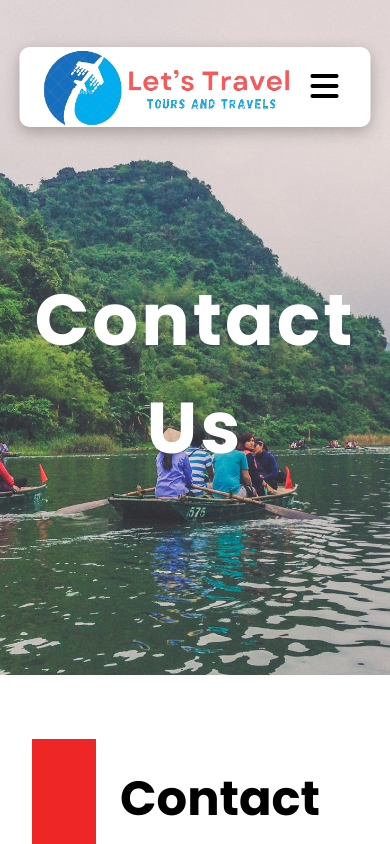
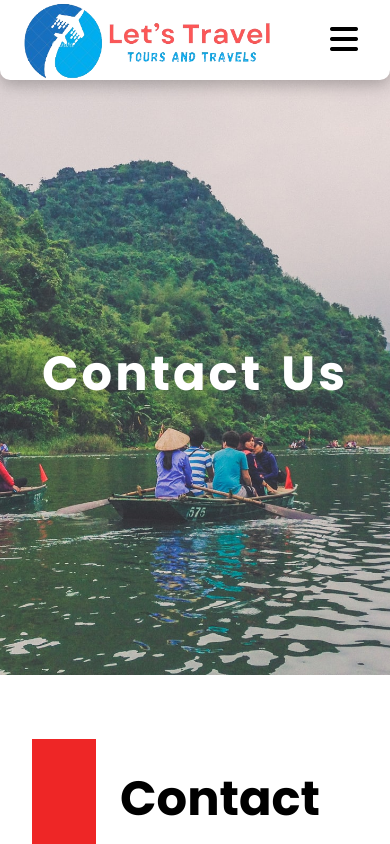
Before and after one commit to venukaushik/Let-s-Travel, a React (Vite) app: page /contact in a window 390 px wide. Shown: the top 844 px of the page. Built offline with nearby package versions, Linux system fonts and the light colour scheme.

Commit message:
Component Removed
removed modal component for now and some changes for navbar and hero section in responsive mode

```diff
--- a/index.html
+++ b/index.html
@@ -1,7 +1,7 @@
 <!DOCTYPE html>
 <html lang="en">
   <head>
-    <meta charset="UTF-8" />
+    <meta charset="UTF-8" name="theme-color" />
     <link rel="shortcut icon" href="src/assets/destination.png" type="image/x-icon" />
     <meta name="viewport" content="width=device-width, initial-scale=1.0" />
     <script src="https://kit.fontawesome.com/636beb6409.js" crossorigin="anonymous"></script>
--- a/src/App.jsx
+++ b/src/App.jsx
@@ -4,7 +4,7 @@ import Home from "./components/routes/Home";
 import About from "./components/routes/About";
 import Service from "./components/routes/Service";
 import Contact from "./components/routes/Contact";
-import Signup from "./components/routes/Signup";
+import SignUp from "./components/routes/SignUp";
 
 function App() {
   return (
@@ -15,7 +15,7 @@ function App() {
           <Route exact element={<About />} path="/about" />
           <Route exact element={<Service />} path="/service" />
           <Route exact element={<Contact />} path="/contact" />
-          <Route exact element={<Signup />} path="/signup" />
+          <Route exact element={<SignUp />} path="/signup" />
         </Routes>
       </BrowserRouter>
     </>
--- a/src/components/Footer/Footer.css
+++ b/src/components/Footer/Footer.css
@@ -100,7 +100,7 @@ ul li {
 
 @media screen and (max-width: 960px) {
   .footer {
-    padding: 2rem;
+    padding: 2.5rem 0 0 0;
   }
 
   .first-row {
@@ -119,7 +119,7 @@ ul li {
   }
 
   .footer-link {
-    padding-left: 1.5rem;
-    width: 40%;
+    /* padding-left: 1.5rem; */
+    width: 35%;
   }
 }
--- a/src/components/HeroSection/Hero.css
+++ b/src/components/HeroSection/Hero.css
@@ -62,6 +62,11 @@ img {
 
 @media screen and (max-width: 555px) {
   .hero-text p {
+    font-size: 1rem;
     padding: 2rem 1rem 4rem 1rem;
   }
+
+  .hero-text h1 {
+    font-size: 3rem;
+  }
 }
--- a/src/components/Navbar/Navbar.css
+++ b/src/components/Navbar/Navbar.css
@@ -77,8 +77,11 @@
 @media screen and (max-width: 984px) {
   .navbar {
     z-index: 999;
-    width: 90%;
-    margin: 1.7rem auto;
+    width: 100%;
+    top: 0;
+    border-radius: 0px;
+    border-bottom-left-radius: 10px;
+    border-bottom-right-radius: 10px;
   }
 
   .menu-icons {
--- a/src/components/Navbar/Navbar.jsx
+++ b/src/components/Navbar/Navbar.jsx
@@ -21,7 +21,7 @@ const Navbar = () => {
     <>
       <div className="navbar">
         <div className="navbar-logo">
-          <a href="/">
+          <a href="#">
             <img src={Logo} alt="" />
           </a>
         </div>
--- a/src/components/routes/Home.jsx
+++ b/src/components/routes/Home.jsx
@@ -6,7 +6,6 @@ import Destination from "../Destination/Destination";
 import RecentTripsData from "../RecentTrips/RecentTrips";
 import Footer from "../Footer/Footer";
 import Plans from "../Plans/Plans";
-import Modal from "../Modal/Modal";
 
 const Home = () => {
   const plansRef = useRef(null);
@@ -16,7 +15,6 @@ const Home = () => {
 
   return (
     <>
-      <Modal />
       <Hero
         heroCName="hero"
         heroTextCName="hero-text"
```
